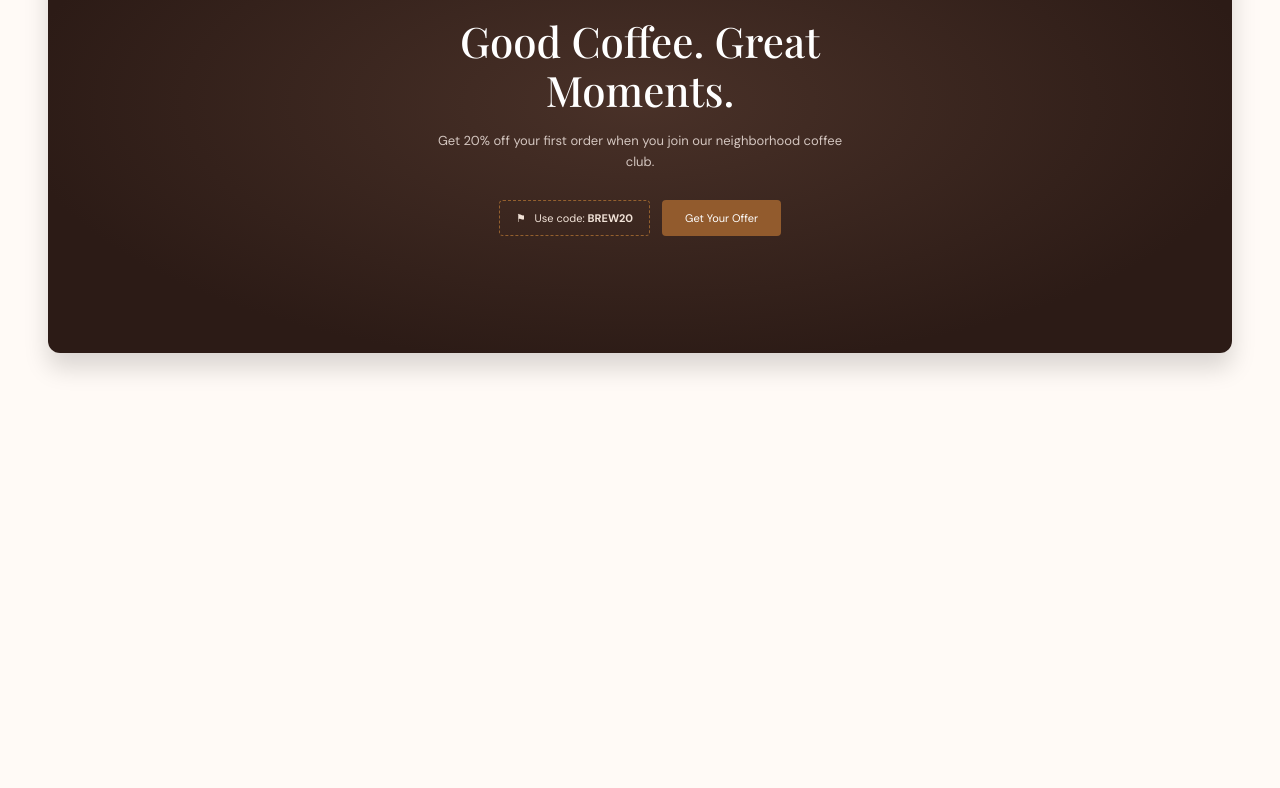
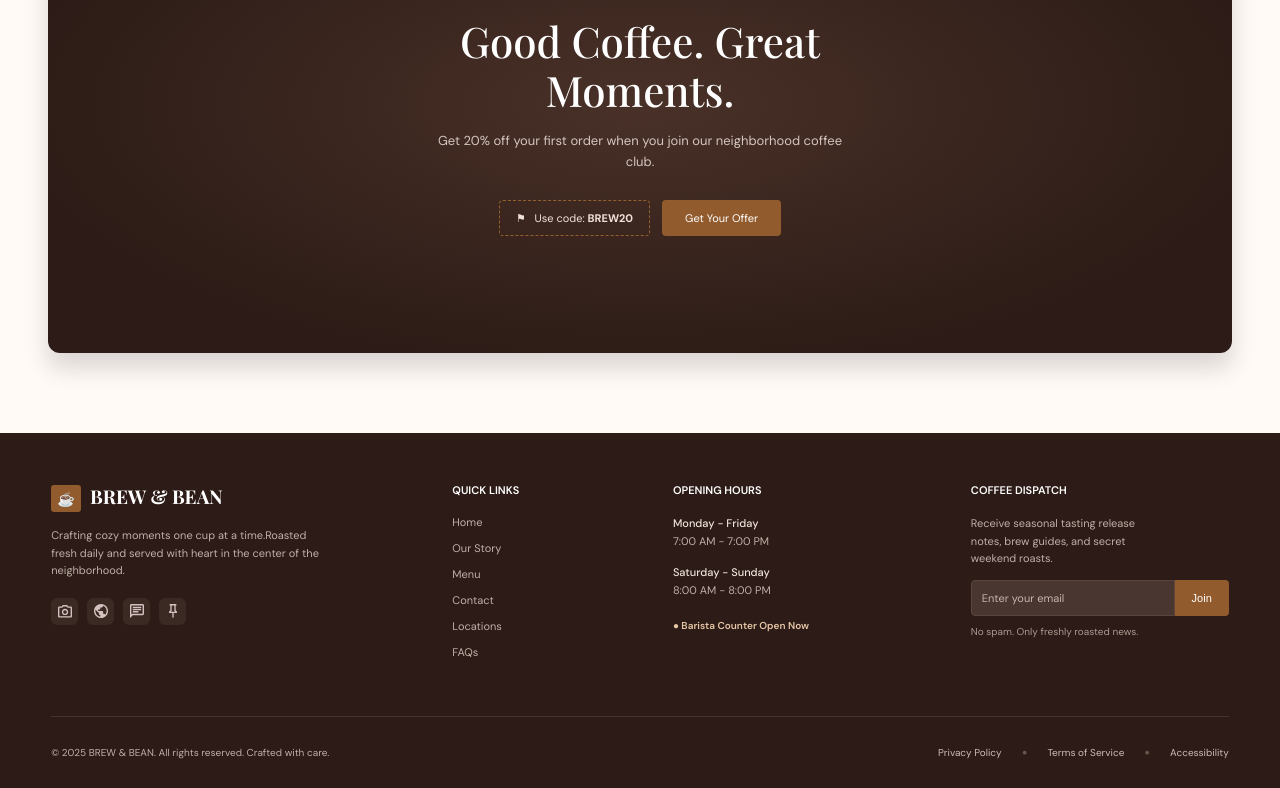
Before and after one commit to nooryaseramarne/Coffee-Shop-Website, a plain HTML site: page index.html in a window 1280 px wide. Shown: the part 1616-2404 px from the top of the page. Before the commit the page ends 2049 px from the top, so only its background shows below. Drawn offline with nearby package versions, Linux system fonts and the light colour scheme.

Commit message:
Add Footer section and social icons

```diff
--- a/index.html
+++ b/index.html
@@ -172,4 +172,92 @@
 
 </body>
 
+<footer class="footer">
+  <div class="container">
+
+    <div class="footer-grid">
+
+      <div class="footer-about">
+        <h2><span class="footer-logo">☕</span> BREW & BEAN</h2>
+        <p>
+          Crafting cozy moments one cup at a time.Roasted <br>
+          fresh daily and served with heart
+          in the center of the <br> neighborhood.
+        </p>
+
+        <div class="social-icons">
+          <a href="#"><img src="images/camera.svg" alt="camera"></a>
+          <a href="#"><img src="images/globe.svg" alt="Website"></a>
+          <a href="#"><img src="images/pin.svg" alt="pin"></a>
+          <a href="#"><img src="images/message.svg" alt="Messages"></a>
+        </div>
+      </div>
+
+      <div class="footer-links">
+        <h3>QUICK LINKS</h3>
+        <a href="#">Home</a>
+        <a href="#">Our Story</a>
+        <a href="#">Menu</a>
+        <a href="#">Contact</a>
+        <a href="#">Locations</a>
+        <a href="#">FAQs</a>
+      </div>
+
+      <div class="footer-hours">
+        <h3>OPENING HOURS</h3>
+
+        <p>
+          <strong>Monday - Friday</strong><br>
+          7:00 AM - 7:00 PM
+        </p>
+
+        <p>
+          <strong>Saturday - Sunday</strong><br>
+          8:00 AM - 8:00 PM
+        </p>
+
+        <span class="open-status">
+          ● Barista Counter Open Now
+        </span>
+      </div>
+
+      <div class="footer-newsletter">
+        <h3>COFFEE DISPATCH</h3>
+
+        <p>
+          Receive seasonal tasting release <br> notes,
+          brew guides, and secret <br> weekend roasts.
+        </p>
+
+        <form class="newsletter-form">
+          <input type="email" placeholder="Enter your email" required>
+          <button type="submit">Join</button>
+        </form>
+
+        <p class="newsletter-note">
+          No spam. Only freshly roasted news.
+        </p>
+      </div>
+
+    </div>
+
+    <div class="footer-bottom">
+      <p>
+        © 2025 BREW & BEAN. All rights reserved.
+        Crafted with care.
+      </p>
+
+      <div class="footer-bottom-links">
+        <a href="#">Privacy Policy</a>
+        <span>•</span>
+        <a href="#">Terms of Service</a>
+        <span>•</span>
+        <a href="#">Accessibility</a>
+      </div>
+    </div>
+
+  </div>
+</footer>
+
+
 </html>
--- a/style.css
+++ b/style.css
@@ -453,3 +453,201 @@ body {
         flex-direction: column;
     }
 }
+
+
+/* Footer */
+
+.footer {
+    background-color: #2c1b16;
+    color: #f5ece6;
+    padding: 50px 0 25px;
+}
+
+.footer-grid {
+    display: grid;
+    grid-template-columns: 1.4fr 0.7fr 1fr 1fr;
+    gap: 40px;
+    padding-bottom: 45px;
+}
+
+.footer h3 {
+    font-size: 11px;
+    font-weight: 600;
+    margin: 0 0 18px;
+    color: #fff;
+}
+
+.footer-about h2 {
+    font-family: 'Playfair Display', serif;
+    font-size: 19px;
+    margin: 0 0 15px;
+    color: white;
+}
+
+.footer-logo {
+    display: inline-block;
+    background-color: #925b2d;
+    padding: 4px 6px;
+    border-radius: 3px;
+    font-size: 14px;
+    margin-right: 5px;
+}
+
+.footer-about p,
+.footer-newsletter p,
+.footer-hours p {
+    font-size: 11px;
+    line-height: 1.6;
+    color: #bfb0a9;
+    margin: 0 0 14px;
+}
+
+.social-icons {
+    display: flex;
+    gap: 9px;
+    margin-top: 18px;
+}
+
+.social-icons a {
+    width: 27px;
+    height: 27px;
+    background-color: #3b2923;
+    color: #e5d7ce;
+    border-radius: 6px;
+    display: flex;
+    justify-content: center;
+    align-items: center;
+    text-decoration: none;
+    font-size: 14px;
+}
+
+.social-icons a:hover {
+    background-color: #925b2d;
+}
+
+.footer-links a {
+    display: block;
+    color: #bfb0a9;
+    text-decoration: none;
+    font-size: 11px;
+    margin-bottom: 12px;
+}
+
+.footer-links a:hover,
+.footer-bottom-links a:hover {
+    color: white;
+}
+
+.footer-hours strong {
+    color: #f0e4dc;
+    font-weight: 500;
+}
+
+.open-status {
+    font-size: 10px;
+    color: #e7c7a7;
+    font-weight: 600;
+}
+
+.footer-newsletter p {
+    margin-bottom: 12px;
+}
+
+.newsletter-form {
+    display: flex;
+    width: 100%;
+    margin-bottom: 8px;
+}
+
+.newsletter-form input {
+    width: 100%;
+    min-width: 0;
+    background-color: #493630;
+    border: 1px solid #5c453c;
+    color: white;
+    padding: 10px;
+    font-family: 'DM Sans', sans-serif;
+    font-size: 11px;
+    outline: none;
+    border-radius: 4px 0 0 4px;
+}
+
+.newsletter-form input::placeholder {
+    color: #c6b5ab;
+}
+
+.newsletter-form button {
+    background-color: #925b2d;
+    border: none;
+    color: white;
+    padding: 10px 17px;
+    font-size: 11px;
+    cursor: pointer;
+    border-radius: 0 4px 4px 0;
+}
+
+.footer-newsletter .newsletter-note {
+    font-size: 10px;
+    color: #aa9990;
+}
+
+.footer-bottom {
+    border-top: 1px solid #45332c;
+    padding-top: 25px;
+    display: flex;
+    justify-content: space-between;
+    align-items: center;
+    gap: 20px;
+}
+
+.footer-bottom p {
+    font-size: 10px;
+    color: #bfb0a9;
+    margin: 0;
+}
+
+.footer-bottom-links {
+    display: flex;
+    align-items: center;
+    gap: 20px;
+}
+
+.footer-bottom-links a {
+    color: #cbbdb5;
+    text-decoration: none;
+    font-size: 10px;
+}
+
+.footer-bottom-links span {
+    color: #6c554a;
+}
+
+.social-icons img {
+    width: 14px;
+    height: 14px;
+    object-fit: contain;
+}
+
+@media (max-width: 768px) {
+    .footer-grid {
+        grid-template-columns: repeat(2, 1fr);
+        gap: 30px;
+    }
+}
+
+@media (max-width: 520px) {
+    .footer-grid {
+        grid-template-columns: 1fr;
+    }
+
+    .footer-bottom {
+        flex-direction: column;
+        text-align: center;
+    }
+
+    .footer-bottom-links {
+        flex-wrap: wrap;
+        justify-content: center;
+        gap: 12px;
+    }
+}
```
Also changed, not shown: images/camera.svg (added), images/globe.svg (added), images/message.svg (added), images/pin.svg (added).
